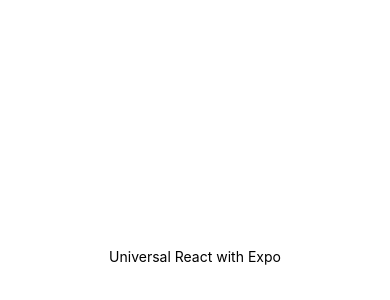
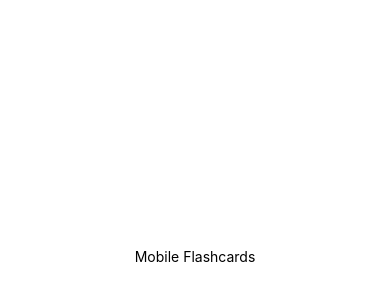
Before and after one commit to jzProg/reactnd-mobile-flashcards, a React Native app: screen / in a window 390 px wide. Shown: the part 166-466 px from the top of the page. Built offline with nearby package versions, Linux system fonts and the light colour scheme.

Commit message:
chore: initial project structure

```diff
--- a/App.js
+++ b/App.js
@@ -10,7 +10,7 @@
         alignItems: "center",
       }}
     >
-      <Text>Universal React with Expo</Text>
+      <Text>Mobile Flashcards</Text>
     </View>
   );
 }
```
Also changed, not shown: 1 other file (tests, documents, lock files or other folders).
